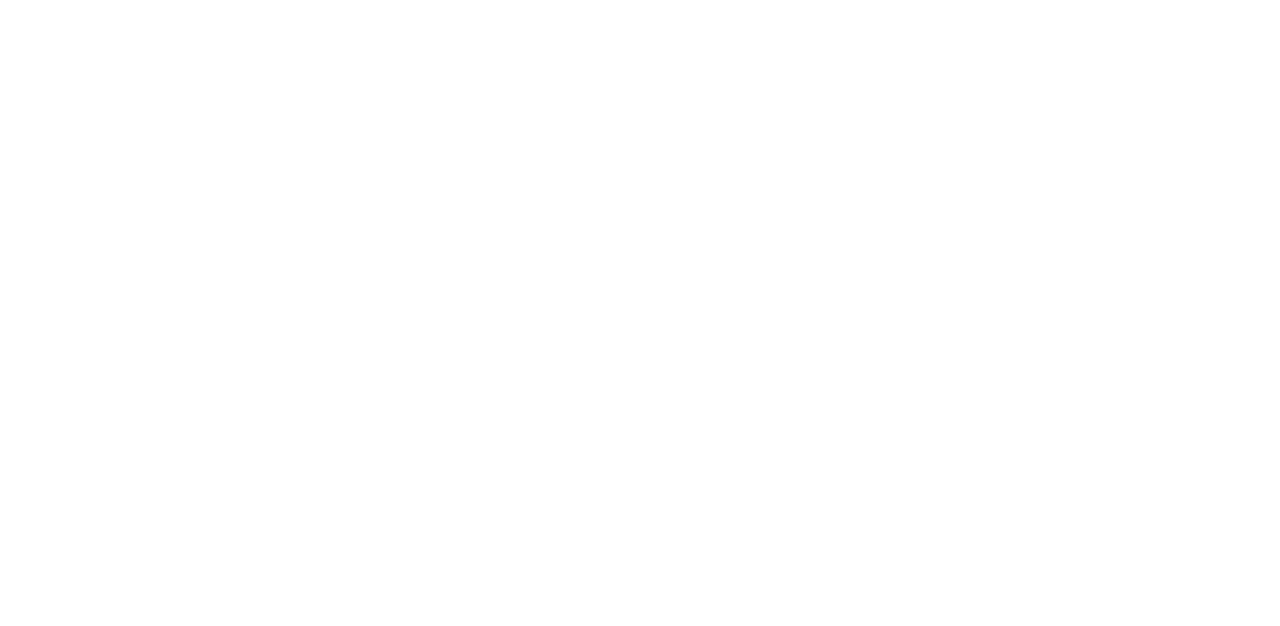
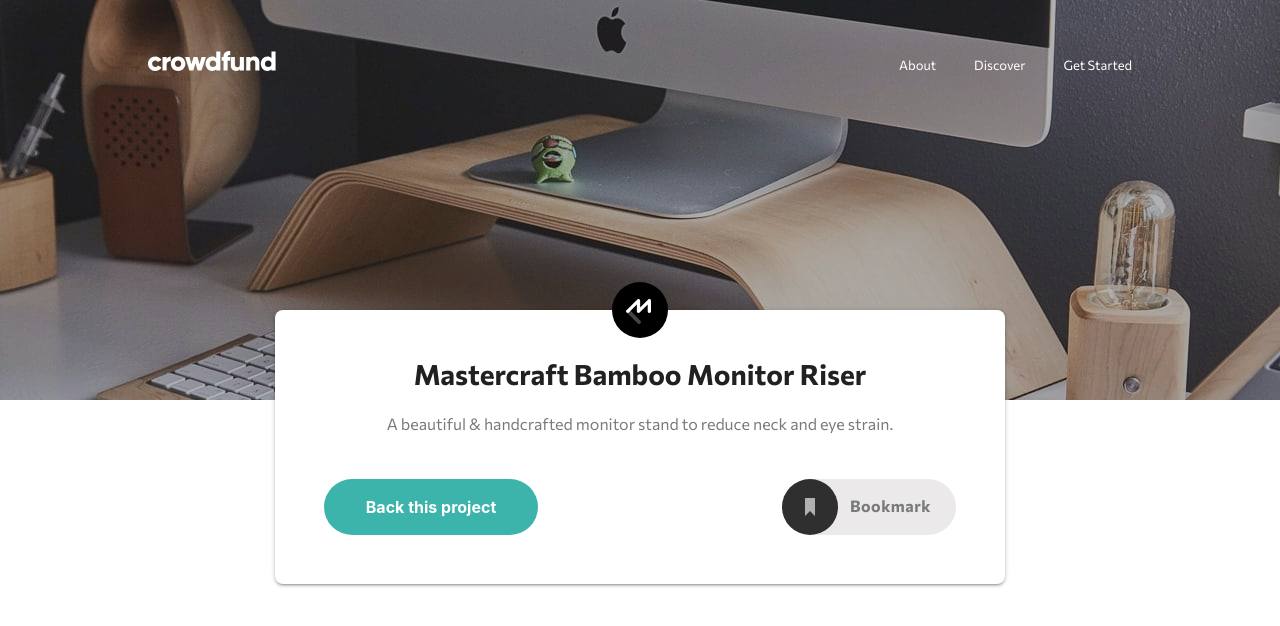
Before and after one commit to Pat-Gekoski/crowdfunding-product-page, a website: page index.html in a window 1280 px wide. Drawn offline with nearby package versions, Linux system fonts and the light colour scheme.

Commit message:
Almost done with first card
media queries and responsiveness are complete. However, right now JS is
overwriting styles for the bookmark slider.

```diff
--- a/index.html
+++ b/index.html
@@ -11,7 +11,11 @@
 			href="https://fonts.googleapis.com/css2?family=Commissioner:wght@400;500;700&display=swap"
 			rel="stylesheet"
 		/>
-    <link rel="stylesheet" href="css/styles.css">
+		<link
+			rel="stylesheet"
+			href="https://cdnjs.cloudflare.com/ajax/libs/materialize/1.0.0/css/materialize.min.css"
+		/>
+		<link rel="stylesheet" href="css/styles.css" />
 
 		<title>Frontend Mentor | Crowdfunding product page</title>
 
@@ -27,6 +31,65 @@
 		</style>
 	</head>
 	<body>
-		<header class="header"></header>
+		<header class="header">
+			<div class="header__background-filter">
+				<div class="container">
+					<div class="navigation">
+						<div class="navigation__logo">
+							<img src="./images/logo.svg" alt="Logo" />
+						</div>
+						<img
+							src="./images/icon-hamburger.svg"
+							alt="Navigation Menu"
+							class="navigation__mobile-menu"
+						/>
+						<ul>
+							<li><a href="#">About</a></li>
+							<li><a href="#">Discover</a></li>
+							<li><a href="#">Get Started</a></li>
+						</ul>
+					</div>
+				</div>
+			</div>
+		</header>
+
+		<main class="container">
+			<div class="row">
+				<!-- CARD -->
+				<div class="card card--intro">
+					<img src="images/logo-mastercraft.svg" alt="" class="logo-mastercraft" />
+
+					<div class="u-center-text">
+						<h1 class="card__title">Mastercraft Bamboo Monitor Riser</h1>
+						<p class="card__text">
+							A beautiful & handcrafted monitor stand to reduce neck and eye strain.
+						</p>
+					</div>
+
+					<div class="card-1__button-container">
+						<button class="button button--main u-small-margin-right">
+							Back this project
+						</button>
+
+						<div class="bookmark">
+							<!-- <div class="bookmark__icon">
+								<img src="images/icon-bookmark.svg" alt="" class="test" />
+							</div> -->
+							<svg width="56" height="56" xmlns="http://www.w3.org/2000/svg">
+								<g fill="none" fill-rule="evenodd">
+									<circle fill="#2F2F2F" cx="28" cy="28" r="28"/>
+									<path fill="#B1B1B1" d="M23 19v18l5-5.058L33 37V19z" />
+								</g>
+							</svg>
+							<p>Bookmark</p>
+						</div>
+					</div>
+				</div>
+			</div>
+		</main>
+
+		<!-- Scripts -->
+		<script src="https://cdnjs.cloudflare.com/ajax/libs/materialize/1.0.0/js/materialize.min.js"></script>
+		<script src="js/scripts.js"></script>
 	</body>
 </html>
--- /dev/null
+++ b/js/scripts.js
@@ -0,0 +1,30 @@
+const bookmarkTrack = document.querySelector('.bookmark');
+const icon = document.querySelector('.bookmark svg');
+const bookmarkText = document.querySelector('.bookmark p');
+
+const iconBackground = document.querySelector('.bookmark svg circle');
+const iconForeground = document.querySelector('.bookmark svg path');
+
+let isBookmarked = false;
+
+const slideBookmark = (e) => {
+
+
+	if (isBookmarked) {
+		bookmarkText.style.display = 'inline-block';
+		icon.style.float = 'left';
+      iconBackground.style.fill = "#000";
+      iconForeground.style.fill = "#B1B1B1";
+
+      isBookmarked = false;
+	} else {
+		bookmarkText.style.display = 'none';
+		icon.style.float = 'right';
+      iconBackground.style.fill = "hsl(176, 50%, 47%)";
+      iconForeground.style.fill = "#fff";
+
+      isBookmarked = true;
+	}
+};
+
+bookmarkTrack.addEventListener('click', slideBookmark);
--- a/package.json
+++ b/package.json
@@ -4,7 +4,7 @@
   "description": "This is a fontend mentor challenge",
   "main": "index.html",
   "scripts": {
-    "watch:sass" : "node-sass sass/main.scss css/styles.css -w",
+    "watch:sass" : "node-sass sass/*.scss css/styles.css -w",
     "devserver" : "live-server",
     "start" : "npm-run-all --parallel devserver watch:sass"
   },
--- /dev/null
+++ b/sass/abstracts/_mixins.scss
@@ -0,0 +1,24 @@
+@mixin primary-heading($bottom-margin) {
+	font-size: 2.8rem;
+	font-weight: 700;
+	margin: 0;
+   margin-bottom: $bottom-margin;
+
+   @media only screen and (max-width: 1060px){
+      font-size: 2.5rem;
+   }
+
+   @media only screen and (max-width: 720px){
+      font-size: 2rem;
+      font-weight: 500;
+   }
+}
+
+@mixin body-text() {
+   font-size: 1.6rem;
+   color: $color-dark-gray;
+
+   @media only screen and (max-width: 1060px){
+      font-size: 1.4rem;
+   }
+}
--- a/sass/abstracts/_variables.scss
+++ b/sass/abstracts/_variables.scss
@@ -1,6 +1,8 @@
 $color-primary: hsl(176, 50%, 47%);
 $color-primary-dark: hsl(176, 72%, 28%);
 $color-black: hsl(0, 0%, 0%);
+$color-white: #ffffff;
+$color-light-gray: #ebe9e9;
 $color-dark-gray: hsl(0, 0%, 48%);
 
 // typograghy
--- /dev/null
+++ b/sass/base/_utilities.scss
@@ -0,0 +1,3 @@
+.u-center-text {text-align: center;}
+
+.u-small-margin-right {margin-right: .8rem}
--- /dev/null
+++ b/sass/components/__bookmark-slider.scss
@@ -0,0 +1,36 @@
+.bookmark {
+   position: relative;
+   height: 5.6rem;
+   width: 17.4rem;
+   background-color: $color-light-gray;
+   border-radius: 100px;
+
+   // @media only screen and (max-width: 550px){
+   //    width: 12rem;
+   // }
+
+   @media only screen and (max-width: 560px){
+      width: auto;
+   }
+
+   &__icon {
+      width: auto;
+
+      img {
+         float: left;
+      }
+   }
+
+   p {
+      position: absolute;
+      right: 2.5rem;
+      top: 1.5rem;
+      font-weight: 700;
+      letter-spacing: .5px;
+      color: $color-dark-gray;
+
+      @media only screen and (max-width: 560px){
+         display: none;
+      }
+   }
+}
--- /dev/null
+++ b/sass/components/_button.scss
@@ -0,0 +1,26 @@
+.button {
+   border: none;
+   border-radius: 100px;
+   // padding: 2rem 4.5rem;
+   height: 5.6rem;
+   width: 21.4rem;
+
+   &--main {
+      background-color: $color-primary;
+      color: $color-white;
+      font-weight: 700;
+      transition: background-color .2s;
+      backface-visibility: hidden;
+
+      &:hover {
+         background-color: darken($color-primary, 5%);
+         box-shadow: 0 1rem 2rem rgba($color-black, .15);
+         transform: translateY(-.2rem);
+      }
+
+      &:active {
+         transform: translateY(-.1rem);
+         box-shadow: 0 .5rem 1rem rgba($color-black, -.2rem);
+      }
+   }
+}
--- /dev/null
+++ b/sass/components/_card.scss
@@ -0,0 +1,45 @@
+.card {
+   position: relative;
+   display: flex;
+   flex-direction: column;
+   align-items: center;
+   background-color: $color-white;
+   border-radius: .8rem;
+   width: 73rem;
+   margin: 0 auto;
+   padding: 4.9rem;
+
+   @media only screen and (max-width: 850px){
+      width: 90%;
+   }
+
+   @media only screen and (max-width: 720px){
+      padding: 4.9rem 2.4rem;
+   }
+
+   &__title {
+      @include primary-heading($bottom-margin: 2.2rem);
+
+
+   }
+
+   &__text {
+      @include body-text();
+
+      @media only screen and (max-width: 720px){
+         font-size: 1.4rem;
+      }
+   }
+
+   &--intro {
+      margin-top: -9rem;
+   }
+}
+
+.card-1__button-container {
+   width: 100%;
+   display: flex;
+   align-items: center;
+   margin-top: 4.3rem;
+   justify-content: space-between;
+}
--- /dev/null
+++ b/sass/components/_logo-mastercraft.scss
@@ -0,0 +1,6 @@
+.logo-mastercraft {
+   // background-color: $color-black;
+   position: absolute;
+   top: 0;
+   transform: translateY(-50%);
+}
--- a/sass/layout/_grid.scss
+++ b/sass/layout/_grid.scss
@@ -0,0 +1,16 @@
+.container {
+
+   width: 80%;
+
+   @media only screen and (max-width: 1200px) {
+      width: 80%;
+   }
+
+   @media only screen and (max-width: 992px) {
+      width: 90%;
+   }
+
+   @media only screen and (max-width: 600px) {
+      width: 90%;
+   }
+}
--- /dev/null
+++ b/sass/layout/_header.scss
@@ -0,0 +1,11 @@
+.header {
+   height: 40rem;
+   background: url(../../images/image-hero-desktop.jpg);
+   background-size: cover;
+   background-position: top;
+
+   &__background-filter {
+      height: 100%;
+      background-color: rgba($color-black, .3);
+   }
+}
--- /dev/null
+++ b/sass/layout/_navigation.scss
@@ -0,0 +1,44 @@
+.navigation {
+	display: flex;
+	justify-content: space-between;
+	align-items: center;
+	height: 12.8rem;
+	padding: 0 2rem;
+
+	ul {
+
+		@media only screen and (max-width: 600px){
+			display: none;
+		}
+
+		li {
+         display: inline-block;
+
+			&:not(:last-child) {
+				margin-right: 3.5rem;
+			}
+
+			a:link,
+         a:visited {
+				color: $color-white;
+				font-size: 1.3rem;
+			}
+
+         a:hover {
+            color: $color-primary; // todo choose a better color
+         }
+		}
+	}
+
+	&__mobile-menu {
+		display: none;
+
+		@media only screen and (max-width: 600px){
+			display: inline-block;
+		}
+	}
+
+	&__logo img {
+		height: 2rem;
+	}
+}
--- a/sass/main.scss
+++ b/sass/main.scss
@@ -1,6 +1,18 @@
 @import "abstracts/variables";
-@import "abstracts/typography";
+@import "abstracts/mixins";
 
+@import "base/typography";
 @import "base/base";
+@import "base/utilities";
+@import "base/animations";
+
+@import "components/card";
+@import "components/logo-mastercraft";
+@import "components/button";
+@import "components/_bookmark-slider";
 
 @import "layout/grid";
+@import "layout/header";
+@import "layout/navigation";
+
+@import "pages/home";
--- /dev/null
+++ b/sass/pages/_home.scss
@@ -0,0 +1,3 @@
+.body {
+   background-color: $color-light-gray;
+}
```
Also changed, not shown: css/styles.css, sass/base/_animations.scss (added), sass/base/_typography.scss (renamed from sass/abstracts/_typography.scss).
